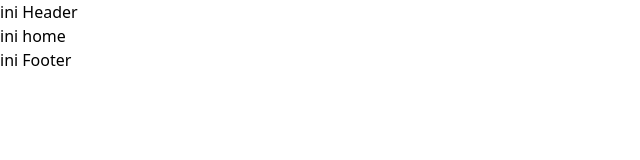
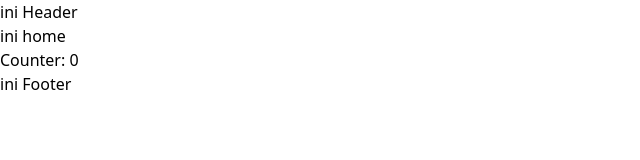
Before and after one commit to Elmosius/EarlyNourish, a Vue app in the folder front-end/: page / in a window 1280 px wide. Shown: the top 160 px of the page, without its empty margins (0-640 px from the left). Built offline with nearby package versions, Linux system fonts and the light colour scheme.

Commit message:
create skeleton pinia

```diff
--- a/front-end/src/main.js
+++ b/front-end/src/main.js
@@ -2,5 +2,6 @@ import { createApp } from "vue";
 import "./assets/main.css";
 import App from "./App.vue";
 import router from "./router";
+import pinia from "./stores";
 
-createApp(App).use(router).mount("#app");
+createApp(App).use(pinia).use(router).mount("#app");
--- /dev/null
+++ b/front-end/src/stores/counter.js
@@ -0,0 +1,22 @@
+import { defineStore } from "pinia";
+
+export const useCounterStore = defineStore("counter", {
+  state: () => ({
+    count: 0,
+  }),
+  actions: {
+    increment() {
+      this.count++;
+    },
+    decrement() {
+      this.count--;
+    },
+    reset() {
+      this.count = 0;
+    },
+  },
+  getters: {
+    doubleCount: (state) => state.count * 2,
+    isEven: (state) => state.count % 2 === 0,
+  },
+});
--- /dev/null
+++ b/front-end/src/stores/index.js
@@ -0,0 +1,5 @@
+import { createPinia } from "pinia";
+
+const pinia = createPinia();
+
+export default pinia;
--- a/front-end/src/views/Home.vue
+++ b/front-end/src/views/Home.vue
@@ -1,7 +1,12 @@
-<script setup></script>
+<script setup>
+import { useCounterStore } from "../stores/counter.js";
+
+const counter = useCounterStore();
+</script>
 
 <template>
   <h1>ini home</h1>
+  <p>Counter: {{ counter.count }}</p>
 </template>
 
 <style scoped></style>
```
